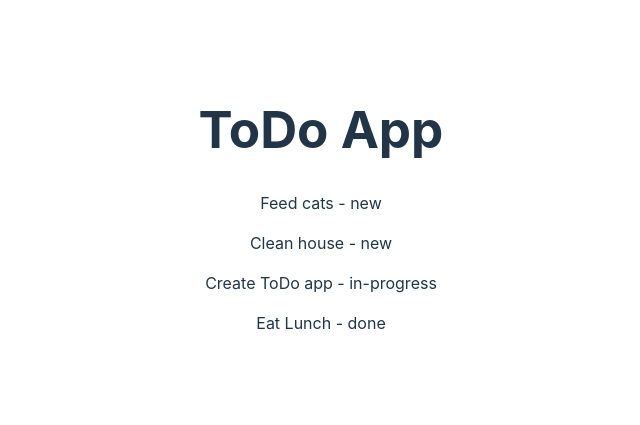
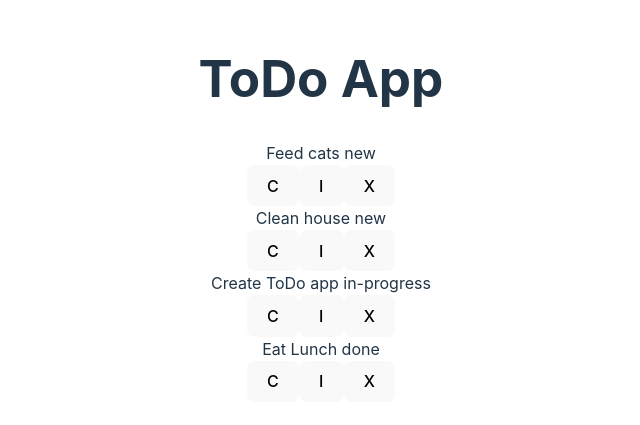
Before and after one commit to webbugt/algebra-todo-extra-vjezba, a React (Vite) app: page / in a window 1280 px wide. Shown: the part 191-616 px from the top of the page, without its empty margins (319-959 px from the left). Built offline with nearby package versions, Linux system fonts and the light colour scheme.

Commit message:
finish Task HTML markup

```diff
--- a/src/components/Task.jsx
+++ b/src/components/Task.jsx
@@ -2,13 +2,16 @@ import PropTypes from 'prop-types';
 
 function Task({ title, status }) {
   return (
-    <p>
-      {title}
+    <div className="task">
+      <span className="title">{title}</span>
       {' '}
-      -
-      {' '}
-      {status}
-    </p>
+      <span className="status">{status}</span>
+      <div className="controls">
+        <button className="complete-button" type="button">C</button>
+        <button className="in-progress-button" type="button">I</button>
+        <button className="delete-button" type="button">X</button>
+      </div>
+    </div>
   );
 }
 
```
